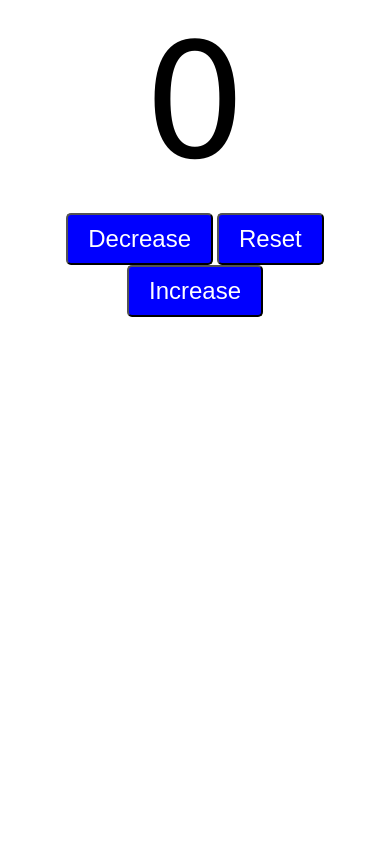
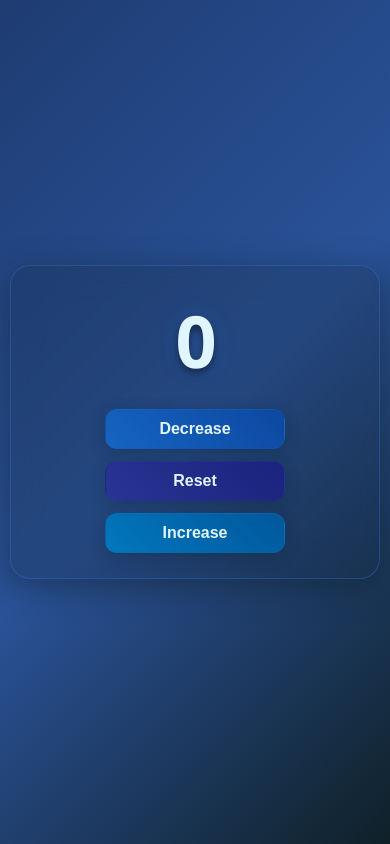
Before and after one commit to IshanWijekoon/CounterPrograme, a plain HTML site: page index.html in a window 390 px wide. Drawn offline with Linux system fonts and the light colour scheme.

Commit message:
added style to the application

```diff
--- a/index.html
+++ b/index.html
@@ -7,11 +7,13 @@
     <link rel = "stylesheet" href = "style.css">
 </head>
 <body>
-    <lable id = "countlable">0</lable><br>
-    <div id = "btncontainer">
-        <button id = "decreasebtn" class = "buttons">Decrease</button>
-        <button id = "resetbtn" class = "buttons">Reset</button>
-        <button id = "Increasebtn" class = "buttons">Increase</button>
+    <div class="counter-container">
+        <lable id = "countlable">0</lable>
+        <div id = "btncontainer">
+            <button id = "decreasebtn" class = "buttons">Decrease</button>
+            <button id = "resetbtn" class = "buttons">Reset</button>
+            <button id = "Increasebtn" class = "buttons">Increase</button>
+        </div>
     </div>
     <script src = "script.js"></script>
 </body>
--- a/script.js
+++ b/script.js
@@ -1,22 +1,29 @@
 const decreasebtn = document.getElementById("decreasebtn");
 const resetbtn = document.getElementById("resetbtn");
 const Increasebtn = document.getElementById("Increasebtn");
-let count  = 0;
+const countlable = document.getElementById("countlable");
+let count = 0;
 
-Increasebtn.onclick = function()
-{
-    count++;
-    countlable.textContent = count;
+// Function to animate counter changes
+function updateCounterWithAnimation(newValue) {
+    countlable.classList.add('updating');
+    setTimeout(() => {
+        countlable.textContent = newValue;
+        countlable.classList.remove('updating');
+    }, 150);
 }
 
-decreasebtn.onclick = function()
-{
-    count--;
-    countlable.textContent = count;
+Increasebtn.onclick = function() {
+    count++;
+    updateCounterWithAnimation(count);
 }
 
-resetbtn.onclick = function()
-{
+decreasebtn.onclick = function() {
+    count--;
+    updateCounterWithAnimation(count);
+}
+
+resetbtn.onclick = function() {
     count = 0;
-    countlable.textContent = count;
+    updateCounterWithAnimation(count);
 }
--- a/style.css
+++ b/style.css
@@ -1,27 +1,186 @@
+/* Reset and Base Styles */
+* {
+    margin: 0;
+    padding: 0;
+    box-sizing: border-box;
+}
+
+body {
+    font-family: 'Segoe UI', Tahoma, Geneva, Verdana, sans-serif;
+    background: linear-gradient(135deg, #1e3c72 0%, #2a5298 50%, #0f2027 100%);
+    min-height: 100vh;
+    display: flex;
+    flex-direction: column;
+    justify-content: center;
+    align-items: center;
+    padding: 20px;
+}
+
+/* Main Container */
+.counter-container {
+    background: rgba(15, 32, 39, 0.2);
+    backdrop-filter: blur(15px);
+    border-radius: 20px;
+    padding: 50px 40px;
+    box-shadow: 0 8px 32px 0 rgba(15, 32, 39, 0.5);
+    border: 1px solid rgba(59, 130, 246, 0.3);
+    text-align: center;
+    max-width: 500px;
+    width: 100%;
+}
+
 #countlable
 {
     display: block;
     text-align: center;
-    font-size: 10em;
-    font-family: Verdana, Geneva, Tahoma, sans-serif;
+    font-size: 8em;
+    font-family: 'Segoe UI', Tahoma, Geneva, Verdana, sans-serif;
+    font-weight: 700;
+    color: #e1f5fe;
+    text-shadow: 0 4px 8px rgba(0, 0, 0, 0.5), 0 0 20px rgba(59, 130, 246, 0.3);
+    margin-bottom: 30px;
+    letter-spacing: -2px;
+    transition: all 0.3s ease;
+    animation: fadeInUp 0.8s ease-out;
+}
+
+/* Animation for counter changes */
+#countlable.updating {
+    transform: scale(1.1);
+    color: #64b5f6;
+    text-shadow: 0 4px 8px rgba(0, 0, 0, 0.5), 0 0 30px rgba(100, 181, 246, 0.6);
+}
+
+/* Keyframe animations */
+@keyframes fadeInUp {
+    from {
+        opacity: 0;
+        transform: translateY(30px);
+    }
+    to {
+        opacity: 1;
+        transform: translateY(0);
+    }
+}
+
+@keyframes pulse {
+    0% {
+        transform: scale(1);
+    }
+    50% {
+        transform: scale(1.05);
+    }
+    100% {
+        transform: scale(1);
+    }
 }
 
 #btncontainer
 {
-    text-align: center;
+    display: flex;
+    justify-content: center;
+    gap: 15px;
+    flex-wrap: wrap;
+    margin-top: 20px;
 }
 
 .buttons{
-    padding: 10px 20px;
-    font-size: 1.5em;
-    color: white;
-    background-color: blue;
-    border-radius: 5px;
+    padding: 15px 30px;
+    font-size: 1.2em;
+    font-weight: 600;
+    color: #e1f5fe;
+    border: none;
+    border-radius: 12px;
     cursor: pointer;
-    transition: background-color 0.25s;
+    transition: all 0.3s ease;
+    box-shadow: 0 4px 15px 0 rgba(15, 32, 39, 0.3);
+    backdrop-filter: blur(10px);
+    position: relative;
+    overflow: hidden;
+    min-width: 120px;
 }
 
-.buttons:hover
-{
-    background-color: aqua;
+/* Individual Button Colors */
+#decreasebtn {
+    background: linear-gradient(45deg, #1565c0, #0d47a1);
+    border: 1px solid rgba(21, 101, 192, 0.3);
 }
+
+#decreasebtn:hover {
+    background: linear-gradient(45deg, #1976d2, #1565c0);
+    transform: translateY(-2px);
+    box-shadow: 0 6px 20px 0 rgba(21, 101, 192, 0.4);
+}
+
+#resetbtn {
+    background: linear-gradient(45deg, #283593, #1a237e);
+    border: 1px solid rgba(40, 53, 147, 0.3);
+}
+
+#resetbtn:hover {
+    background: linear-gradient(45deg, #3949ab, #283593);
+    transform: translateY(-2px);
+    box-shadow: 0 6px 20px 0 rgba(40, 53, 147, 0.4);
+}
+
+#Increasebtn {
+    background: linear-gradient(45deg, #0277bd, #01579b);
+    border: 1px solid rgba(2, 119, 189, 0.3);
+}
+
+#Increasebtn:hover {
+    background: linear-gradient(45deg, #0288d1, #0277bd);
+    transform: translateY(-2px);
+    box-shadow: 0 6px 20px 0 rgba(2, 119, 189, 0.4);
+}
+
+.buttons:active {
+    transform: translateY(0);
+    box-shadow: 0 2px 10px 0 rgba(15, 32, 39, 0.3);
+}
+
+/* Responsive Design */
+@media (max-width: 768px) {
+    .counter-container {
+        padding: 30px 20px;
+        margin: 10px;
+    }
+
+    #countlable {
+        font-size: 6em;
+        margin-bottom: 20px;
+    }
+
+    #btncontainer {
+        flex-direction: column;
+        align-items: center;
+        gap: 12px;
+    }
+
+    .buttons {
+        width: 200px;
+        padding: 12px 25px;
+        font-size: 1.1em;
+    }
+}
+
+@media (max-width: 480px) {
+    body {
+        padding: 10px;
+    }
+
+    .counter-container {
+        padding: 25px 15px;
+    }
+
+    #countlable {
+        font-size: 4.5em;
+        margin-bottom: 15px;
+    }
+
+    .buttons {
+        width: 180px;
+        padding: 10px 20px;
+        font-size: 1em;
+    }
+}
```
